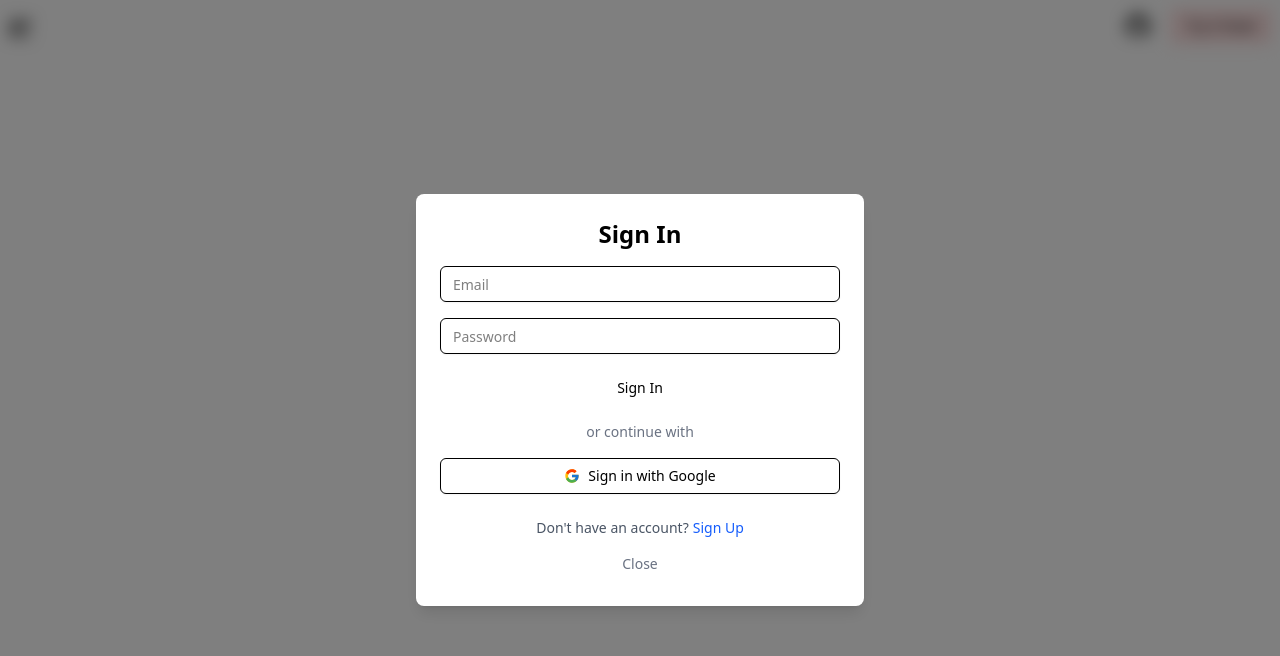
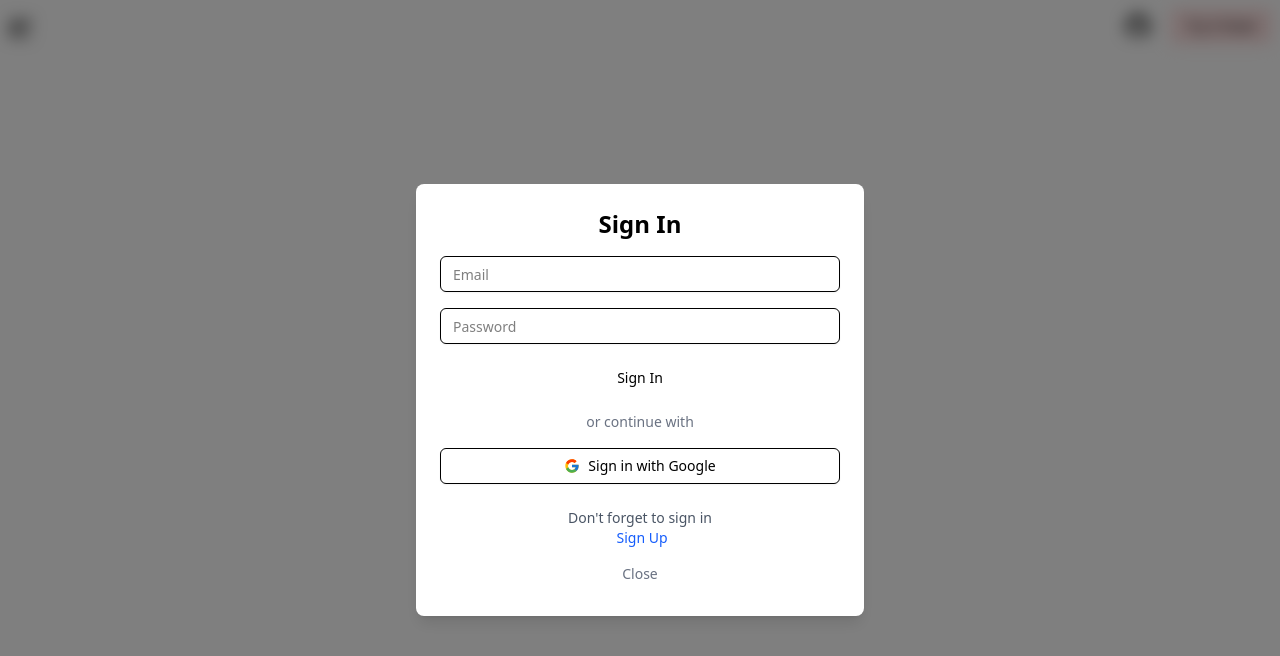
Before and after one commit to Adarsh1826/bot-fe, a Next.js app: page /navbar in a window 1280 px wide. Both pictures are taken after a click on the button "Try it Now!". Shown: the top 656 px of the page. Built offline with nearby package versions, Linux system fonts and the light colour scheme.

Commit message:
build issue fixed

```diff
--- a/components/Signin/Signin.tsx
+++ b/components/Signin/Signin.tsx
@@ -34,7 +34,8 @@ export const Signin = ({
 
         {/* Bottom Actions */}
         <div className="mt-6 text-center text-sm text-gray-600">
-          Don't have an account?
+          <p>Don&#39;t forget to sign in</p>
+
           <button
             onClick={() => alert("Redirect to Sign Up page")}
             className="text-blue-600 hover:underline ml-1"
```
